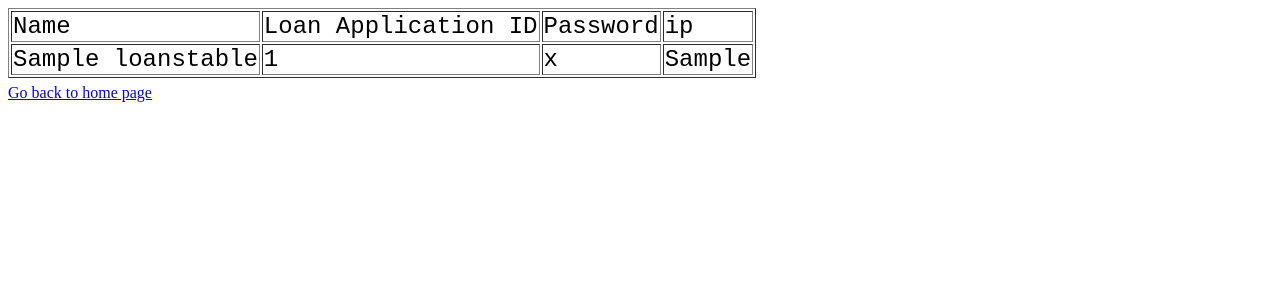
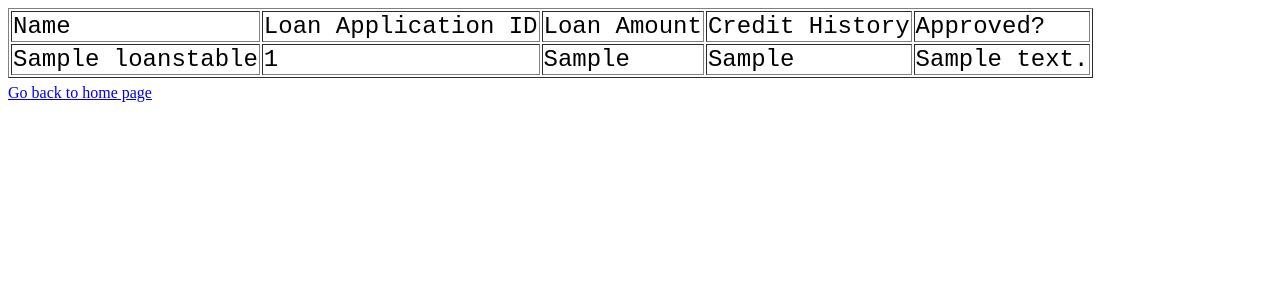
Before and after one commit to erwangranger/loan-application-app, a Flask app: page /listloans in a window 1280 px wide. Shown: the top 300 px of the page. Run offline with Flask 2, Linux system fonts and the light colour scheme; tables that the repository leaves empty hold one stand-in row (values such as "Sample post").

Commit message:
more readable

```diff
--- a/app.py
+++ b/app.py
@@ -5,7 +5,13 @@ counter = 0
 
 conn = sql.connect('./database.db')
 conn.execute('DROP TABLE IF EXISTS LoansTable')
-conn.execute('CREATE TABLE LoansTable (name TEXT, LoanID TEXT, password TEXT, ip TEXT)')
+conn.execute('CREATE TABLE LoansTable \
+               (name TEXT, \
+               LoanID TEXT, \
+               LoanAmount TEXT, \
+               CreditHistory TEXT, \
+               ApprovalAnswer TEXT)'\
+               )
 
 #Commit your changes in the database
 conn.commit()
@@ -29,35 +35,61 @@ def addloan():
    if request.method == 'POST':
       global counter
       counter += 1
-      ip_address = request.remote_addr
+      #ip_address = request.remote_addr
 
       try:
          nm = request.form['nm']
+         LoanAmount = request.form['LoanAmount']
+         CreditHistory = request.form['CreditHistory']
          # addr = request.form['add']
          # city = request.form['city']
          # pin = request.form['pin']
 
-         LoanID =  "LO00" + str(counter)
+         LoanID =  "LO-" + str(counter).zfill(4)
          print (LoanID)
-         password = "rhodsdemo"
+         # password = "rhodsdemo"
+         ApprovalAnswer = '0'
 
          with sql.connect("database.db") as con:
             cur = con.cursor()
 
             # cur.execute("INSERT INTO LoansTable (name,addr,city,pin) VALUES (?,?,?,?)",(nm,addr,city,pin) )
             # cur.execute("INSERT INTO LoansTable (name,ip,username) VALUES (?,?,?)",(nm,ip_address,username) )
-            cur.execute("INSERT INTO LoansTable (name,LoanID,password,ip) VALUES (?,?,?,?)" , (nm,LoanID,password,ip_address) )
+            cur.execute("INSERT INTO LoansTable \
+                           (name,\
+                           LoanID,\
+                           LoanAmount,\
+                           CreditHistory,\
+                           ApprovalAnswer) \
+                           VALUES (?,?,?,?,?)" \
+                           , \
+                           (nm,\
+                           LoanID,\
+                           LoanAmount,\
+                           CreditHistory,\
+                           ApprovalAnswer) \
+                           )
             # cur = con.cursor().execute('INSERT INTO LoansTable (name,addr,city,pin) VALUES (?,?,?,?)',(name,addr,city,pin) )
 
             con.commit()
             msg = "Record successfully added"
+
       except:
          con.rollback()
          msg = "error in insert operation"
 
       finally:
-         return render_template("result.html",msg = msg, LoanID = LoanID, nm = nm )
+         return render_template("result.html",\
+               msg = msg, \
+               LoanID = LoanID, \
+               nm = nm , \
+               LoanAmount = LoanAmount , \
+               CreditHistory = CreditHistory , \
+               ApprovalAnswer = ApprovalAnswer)
          con.close()
+
+
+
 
 @app.route('/listloans')
 def list():
--- a/templates/listloans.html
+++ b/templates/listloans.html
@@ -7,16 +7,18 @@
          <thead>
             <td>Name</td>
             <td>Loan Application ID</td>
-            <td>Password</td>
-            <td>ip</td>
+            <td>Loan Amount</td>
+            <td>Credit History</td>
+            <td>Approved?</td>
          </thead>
 
          {% for row in rows %}
             <tr>
                <td>{{row["name"]}}</td>
                <td>{{row["LoanID"]}}</td>
-               <td>{{row["password"]}}</td>
-               <td>{{row['ip']}}</td>
+               <td>{{row['LoanAmount']}}</td>
+               <td>{{row["CreditHistory"]}}</td>
+               <td>{{row["ApprovalAnswer"]}}</td>
             </tr>
          {% endfor %}
       </table>
```
Also changed, not shown: templates/result.html (+6 -10 lines).
